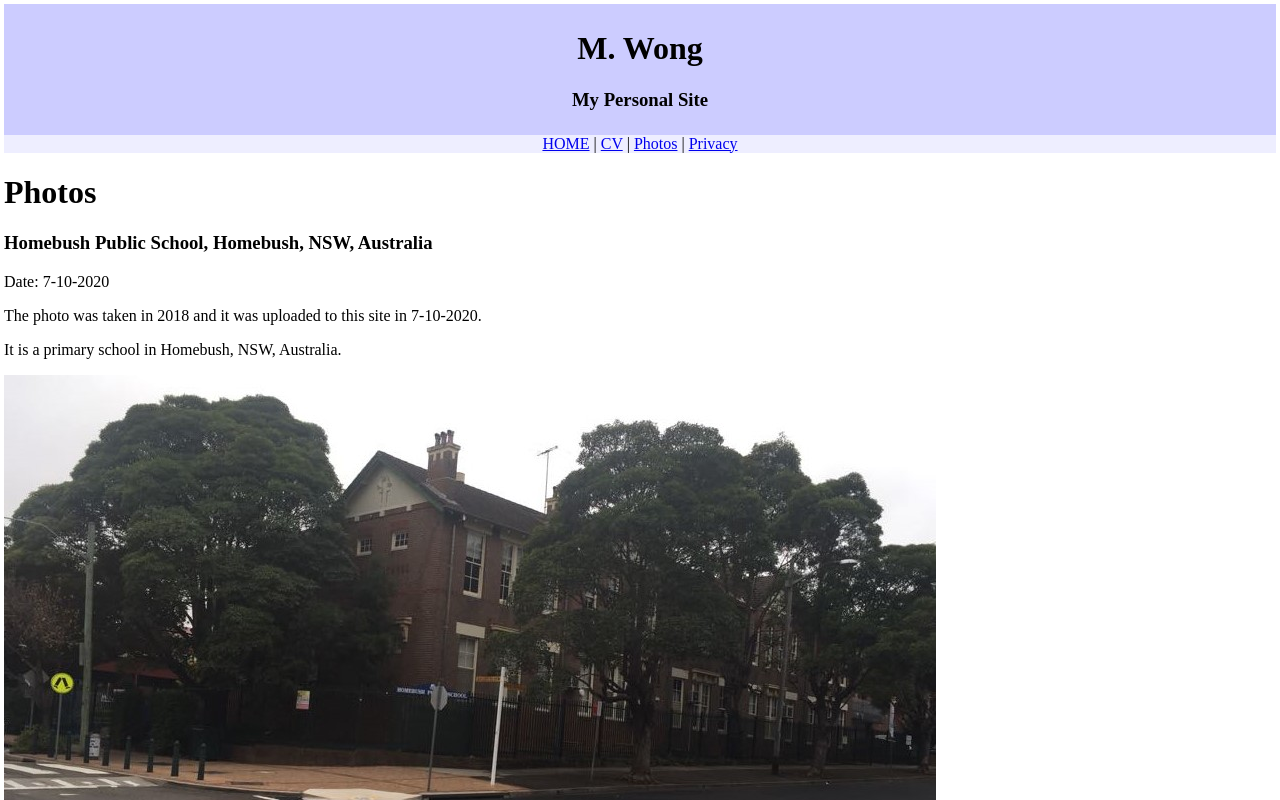
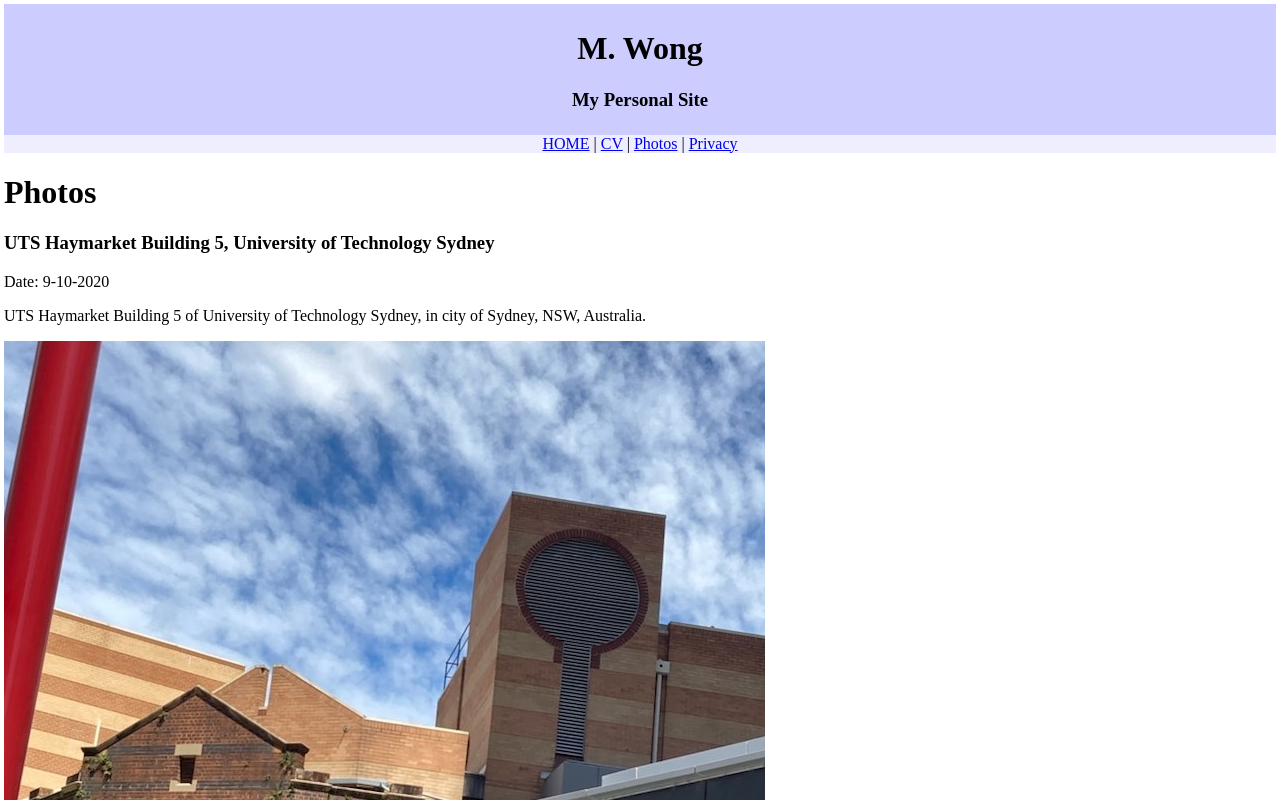
Before and after one commit to wongmt/wongmt.github.io, a React (Create React App) app: page /#/photos in a window 1280 px wide. Shown: the top 800 px of the page. Built offline with nearby package versions, Linux system fonts and the light colour scheme.

Commit message:
updated in 9-10-20

```diff
--- a/src/Components/Photos.js
+++ b/src/Components/Photos.js
@@ -1,10 +1,16 @@
 import React from 'react';
-//import '../App.css';
 
 function Photos() {
   return (
     <div className="Photo">
 	<h1>Photos</h1>
+	<h3>UTS Haymarket Building 5, University of Technology Sydney</h3>
+	<p>Date: 9-10-2020</p>
+	<p>UTS Haymarket Building 5 of University of Technology Sydney, in city of
+	   Sydney, NSW, Australia.</p>
+	<img src={require('./images/uts-bldg5.jpg')} alt="Photo image" />
+	<br /><br />
+
 	<h3>Homebush Public School, Homebush, NSW, Australia</h3>
 	<p>Date: 7-10-2020</p>
 	<p>The photo was taken in 2018 and it was uploaded to this site in 7-10-2020.</p>
```
Also changed, not shown: src/Components/images/uts-bldg5.jpg (added).
